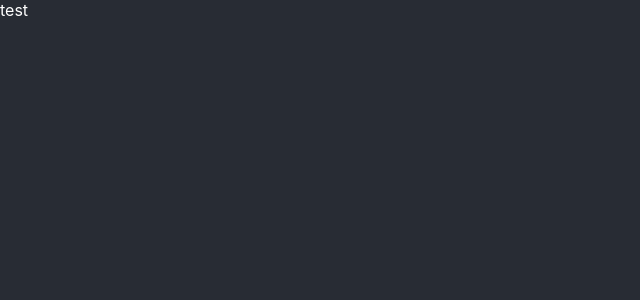
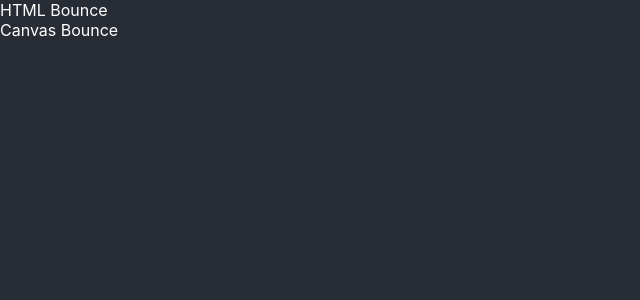
Before and after one commit to mattkubej/bouncing-balls, a React (Create React App) app: page / in a window 1280 px wide. Shown: the top 300 px of the page, without its empty margins (0-640 px from the left). Built offline with nearby package versions, Linux system fonts and the light colour scheme; the HTML template or start-up script is replaced by a standard one.

Commit message:
add root

```diff
--- a/src/App.tsx
+++ b/src/App.tsx
@@ -1,12 +1,12 @@
 import { createBrowserRouter, RouterProvider } from "react-router-dom";
-import { HtmlBounce, CanvasBounce } from "./components";
+import { Root, HtmlBounce, CanvasBounce } from "./components";
 
 import "./App.css";
 
 const router = createBrowserRouter([
   {
     path: "/",
-    element: <div>test</div>
+    element: <Root />
   },
   {
     path: "/html-bounce",
--- /dev/null
+++ b/src/components/Root/Root.css
@@ -0,0 +1,10 @@
+ul {
+  margin: 0;
+  padding: 0;
+  list-style-type: none;
+}
+
+a {
+  color: white;
+  text-decoration: none;
+}
--- /dev/null
+++ b/src/components/Root/Root.tsx
@@ -0,0 +1,14 @@
+import './Root.css';
+
+export function Root() {
+  return (
+    <div>
+      <nav>
+        <ul>
+          <li><a href="/html-bounce">HTML Bounce</a></li>
+          <li><a href="/canvas-bounce">Canvas Bounce</a></li>
+        </ul>
+      </nav>
+    </div>
+  );
+}
--- /dev/null
+++ b/src/components/Root/index.tsx
@@ -0,0 +1 @@
+export {Root} from './Root';
--- a/src/components/index.tsx
+++ b/src/components/index.tsx
@@ -1,2 +1,3 @@
 export {CanvasBounce} from './CanvasBounce';
 export {HtmlBounce} from './HtmlBounce';
+export {Root} from './Root';
```
